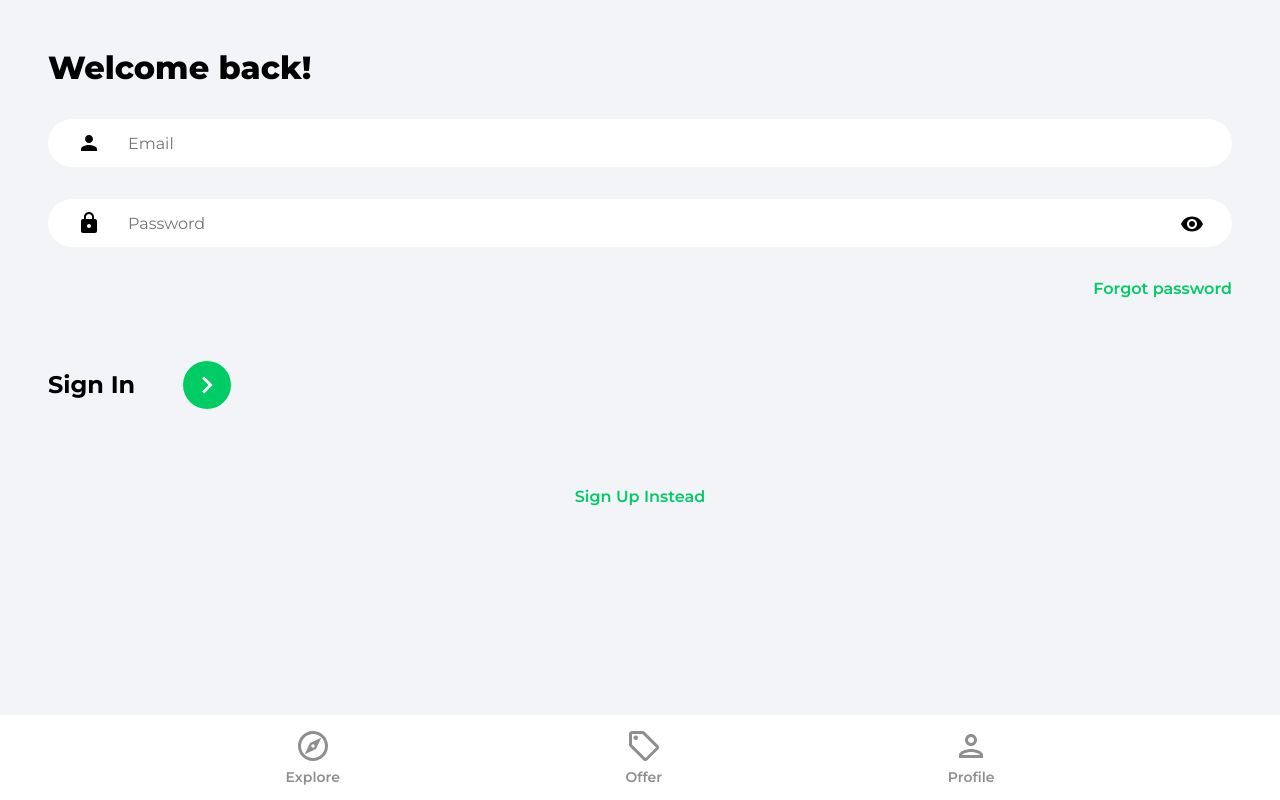
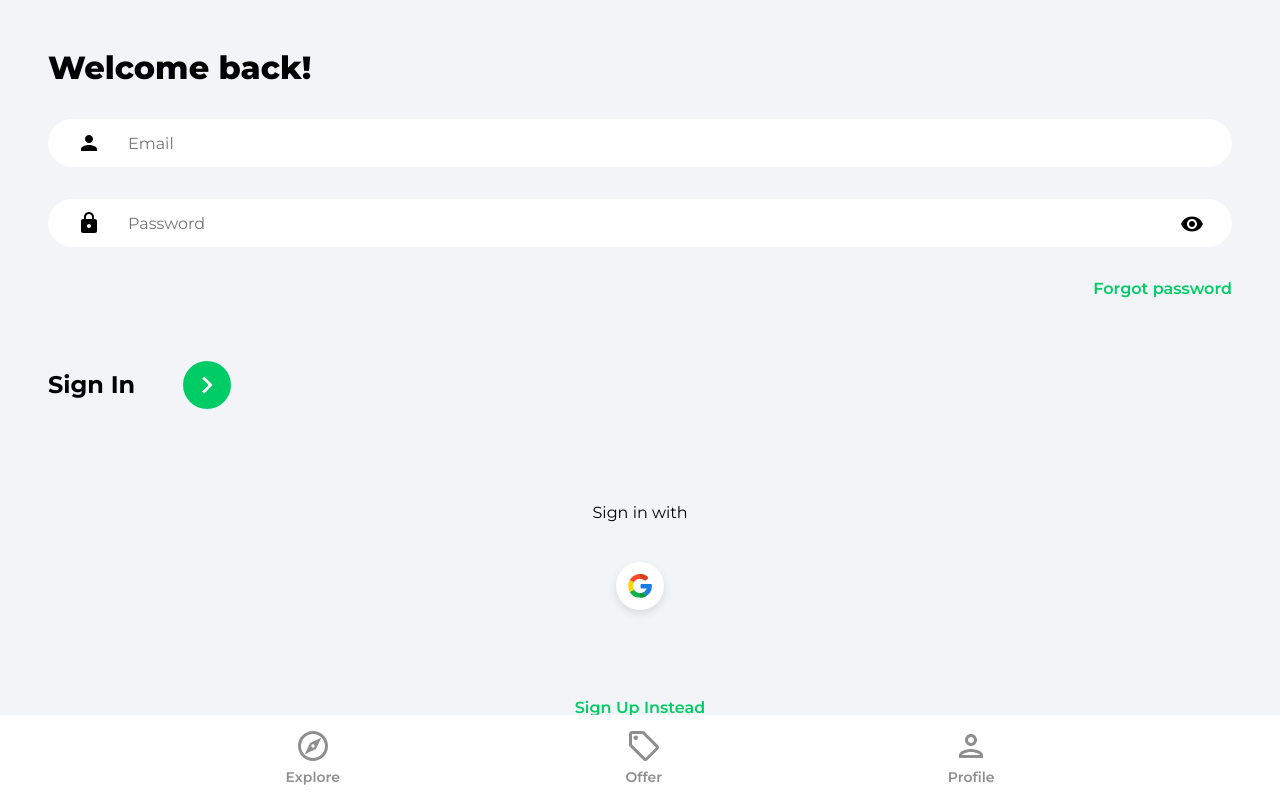
Before and after one commit to yurii-bel/house-marketplace-app, a React (Create React App) app: page /sign-in in a window 1280 px wide. Built offline with nearby package versions, Linux system fonts and the light colour scheme.

Commit message:
feat: add google OAuth

```diff
--- /dev/null
+++ b/src/components/OAuth.jsx
@@ -0,0 +1,47 @@
+import React from "react";
+import { useLocation, useNavigate } from "react-router-dom";
+import { getAuth, signInWithPopup, GoogleAuthProvider } from "firebase/auth";
+import { doc, setDoc, getDoc, serverTimestamp } from "firebase/firestore";
+import { db } from "../firebase.config";
+import { toast } from "react-toastify";
+import googleIcon from "../assets/svg/googleIcon.svg";
+
+const OAuth = () => {
+  const navigate = useNavigate();
+  const location = useLocation();
+
+  const onGoogleClick = async () => {
+    try {
+      const auth = getAuth();
+      const provider = new GoogleAuthProvider();
+      const result = await signInWithPopup(auth, provider);
+      const user = result.user;
+
+      // Check for user
+      const docRef = doc(db, "users", user.uid);
+      const docSnap = await getDoc(docRef);
+      // If user doesnt exist create user
+      if (!docSnap.exists()) {
+        await setDoc(doc(db, "users", user.uid), {
+          name: user.displayName,
+          email: user.email,
+          timestamp: serverTimestamp(),
+        });
+      }
+      navigate("/");
+    } catch (error) {
+      toast.error("Could not authorize with Google");
+    }
+  };
+
+  return (
+    <div className="socialLogin">
+      <p>Sign {location.pathname === "/sign-up" ? "up" : "in"} with</p>
+      <button className="socialIconDiv" onClick={onGoogleClick}>
+        <img className="socialIconImg" src={googleIcon} alt="google" />
+      </button>
+    </div>
+  );
+};
+
+export default OAuth;
--- a/src/pages/SignIn.jsx
+++ b/src/pages/SignIn.jsx
@@ -5,6 +5,7 @@
 import { getAuth, signInWithEmailAndPassword } from "firebase/auth";
 import { ReactComponent as ArrowRightIcon } from "../assets/svg/keyboardArrowRightIcon.svg";
 import visibilityIcon from "../assets/svg/visibilityIcon.svg";
+import OAuth from "../components/OAuth";
 
 const SignIn = () => {
   const [showPassword, setShowPassword] = useState(false);
@@ -86,7 +87,8 @@
           </div>
         </form>
 
-        {/* Google 0Auth */}
+        <OAuth />
+
         <Link to="/sign-up" className="registerLink">
           Sign Up Instead
         </Link>
--- a/src/pages/SignUp.jsx
+++ b/src/pages/SignUp.jsx
@@ -11,6 +11,7 @@
 import { db } from "../firebase.config";
 import { ReactComponent as ArrowRightIcon } from "../assets/svg/keyboardArrowRightIcon.svg";
 import visibilityIcon from "../assets/svg/visibilityIcon.svg";
+import OAuth from "../components/OAuth";
 
 const SignUp = () => {
   const [showPassword, setShowPassword] = useState(false);
@@ -112,7 +113,8 @@
           </div>
         </form>
 
-        {/* Google 0Auth */}
+        <OAuth />
+
         <Link to="/sign-in" className="registerLink">
           Sign In Instead
         </Link>
```
